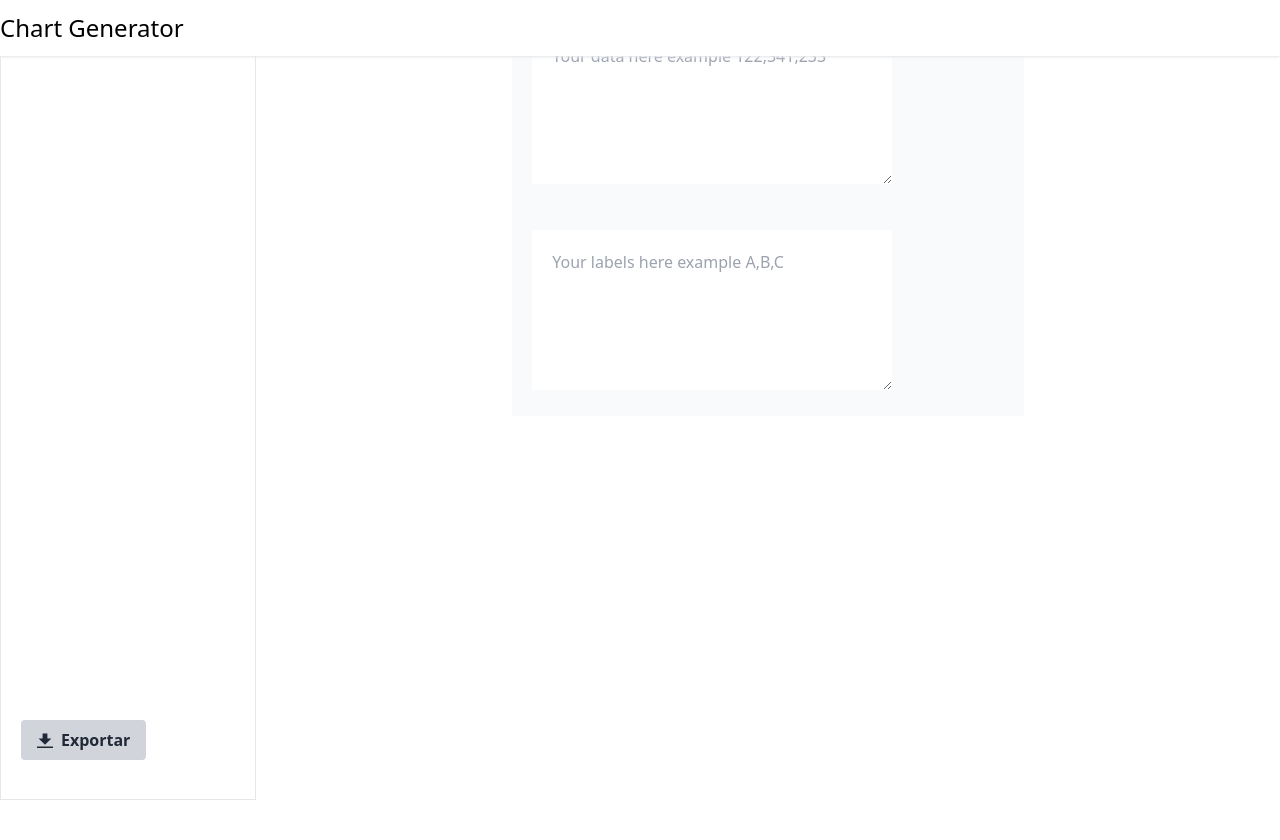
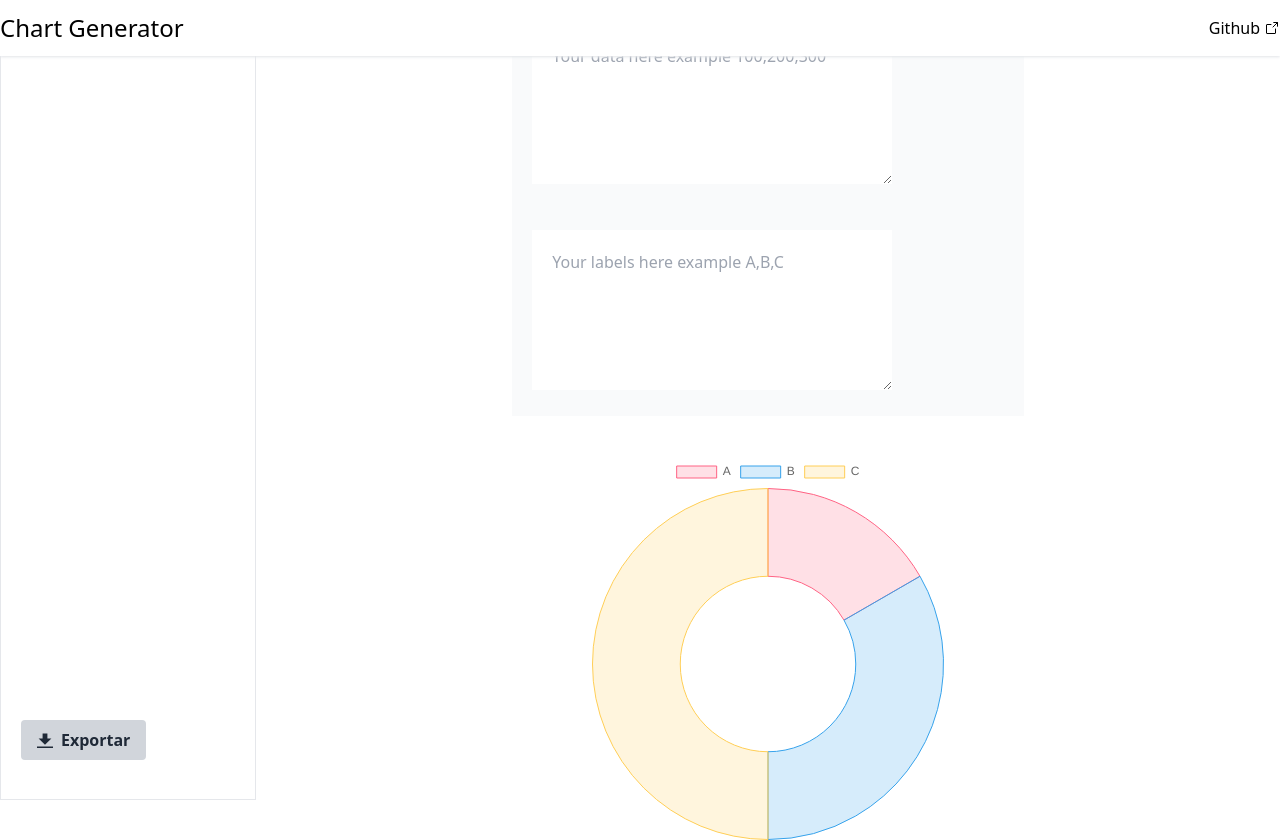
Before and after one commit to omarcardoze/Chart-generator, a React (Vite) app: page / in a window 1280 px wide. Built offline with nearby package versions, Linux system fonts and the light colour scheme.

Commit message:
add default data and gh icon

```diff
--- a/src/components/Chart.tsx
+++ b/src/components/Chart.tsx
@@ -38,6 +38,34 @@ const Chart = ({ data, labels }) => {
         ],
     };
 
+    const defaultData = {
+        labels: ['A', 'B', 'C'],
+        datasets: [
+            {
+                label: '',
+                data: [100,200,300],
+                backgroundColor: [
+                    'rgba(255, 99, 132, 0.2)',
+                    'rgba(54, 162, 235, 0.2)',
+                    'rgba(255, 206, 86, 0.2)',
+                    'rgba(75, 192, 192, 0.2)',
+                    'rgba(153, 102, 255, 0.2)',
+                    'rgba(255, 159, 64, 0.2)',
+                ],
+                borderColor: [
+                    'rgba(255, 99, 132, 1)',
+                    'rgba(54, 162, 235, 1)',
+                    'rgba(255, 206, 86, 1)',
+                    'rgba(75, 192, 192, 1)',
+                    'rgba(153, 102, 255, 1)',
+                    'rgba(255, 159, 64, 1)',
+                ],
+                borderWidth: 1,
+            }
+        ],
+    };
+
+
     return (
         <Doughnut data={dataChart} />
     )
--- a/src/components/Header.tsx
+++ b/src/components/Header.tsx
@@ -5,6 +5,11 @@ export default function Header() {
     <header className='shadow shadow-gray-200 bg-white w-full h-14 flex items-center absolute top-0'>
       <nav className="container mx-auto flex flex-row justify-between">
         <h1 className="text-2xl">Chart Generator</h1>
+          <a href="https://github.com/OmarCardoze/Chart-generator" className="flex justify-center items-center gap-1" target="_blank">
+            Github
+            <svg xmlns="http://www.w3.org/2000/svg" width="1em" height="1em" fill="currentColor" viewBox="0 0 256 256" focusable="false"><rect width="256" height="256" fill="none"></rect><polyline points="216 100 216 40 156 40" fill="none" stroke="currentColor" stroke-linecap="round" stroke-linejoin="round" stroke-width="16"></polyline><line x1="144" y1="112" x2="216" y2="40" fill="none" stroke="currentColor" stroke-linecap="round" stroke-linejoin="round" stroke-width="16"></line><path d="M184,144v64a8,8,0,0,1-8,8H48a8,8,0,0,1-8-8V80a8,8,0,0,1,8-8h64" fill="none" stroke="currentColor" stroke-linecap="round" stroke-linejoin="round" stroke-width="16"></path>
+            </svg>
+          </a>
       </nav>
     </header>
   )
--- a/src/components/InputData.tsx
+++ b/src/components/InputData.tsx
@@ -19,7 +19,7 @@ const InputData = ({ setData, setLabels }) => {
                 <textarea
                     name="data"
                     id="data"
-                    placeholder='Your data here example 122,341,233'
+                    placeholder='Your data here example 100,200,300'
                     rows={5}
                     cols={33}
                     className='m-5 p-5'
--- a/src/pages/Home.tsx
+++ b/src/pages/Home.tsx
@@ -6,8 +6,8 @@ import Chart from '../components/Chart';
 import { toJpeg } from 'html-to-image'
 
 export default function Home() {
-    const [data, setData] = useState([])
-    const [labels, setLabels] = useState([])
+    const [data, setData] = useState([100,200,300])
+    const [labels, setLabels] = useState(['A','B','C'])
 
     const ref = useRef<HTMLDivElement>(null)
 
```
